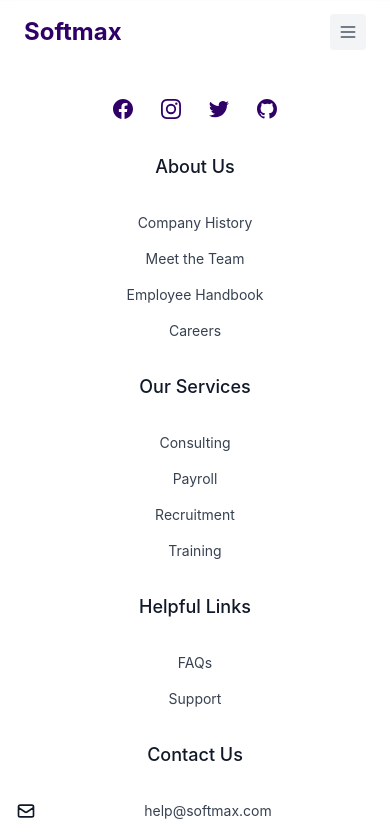
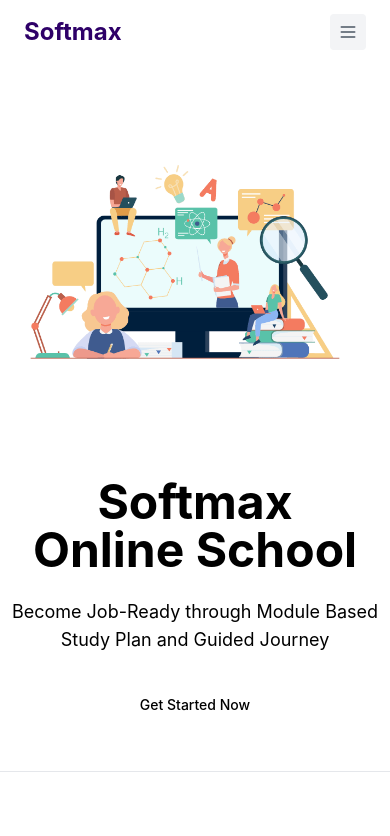
Before and after one commit to MazharulDev/online-school, a Next.js app: page / in a window 390 px wide. Shown: the top 836 px of the page. Built offline with nearby package versions, Linux system fonts and the light colour scheme; no server answers.

Commit message:
banner added with responsive

```diff
--- a/src/app/(root)/layout.tsx
+++ b/src/app/(root)/layout.tsx
@@ -37,7 +37,7 @@
   return (
     <Layout>
       <Navbar />
-      {children}
+      <div className="bg-white">{children}</div>
       <Footer />
     </Layout>
   );
--- a/src/app/(root)/page.tsx
+++ b/src/app/(root)/page.tsx
@@ -1,5 +1,11 @@
+import Banner from "@/components/ui/Banner";
+
 const HomePage = () => {
-  return <div></div>;
+  return (
+    <>
+      <Banner />
+    </>
+  );
 };
 
 export default HomePage;
--- /dev/null
+++ b/src/components/ui/Banner.tsx
@@ -0,0 +1,40 @@
+import bannerImg from "@/assets/banner1.gif";
+import playstoreicon from "@/assets/playstoreicon.png";
+import Image from "next/image";
+import Link from "next/link";
+
+const Banner = () => {
+  return (
+    <section className="max-w-[1200px] mx-auto min-h-[600px] relative overflow-hidden">
+      <div className="flex flex-col-reverse justify-center py-6 mx-auto sm:py-12 lg:py-[100px] lg:flex-row lg:justify-between">
+        <div className="flex flex-col justify-center py-6 text-center rounded-sm lg:max-w-md xl:max-w-lg lg:text-left">
+          <h1 className="text-5xl font-bold leadi sm:text-6xl primary-text">
+            Softmax <br /> Online School
+          </h1>
+          <p className="mt-6 mb-8 text-lg sm:mb-12 ">
+            Become Job-Ready through Module Based Study Plan and Guided Journey
+          </p>
+          <div className="flex md:px-0 px-10  flex-col space-y-4 sm:items-center sm:justify-center sm:flex-row sm:space-y-0 sm:space-x-4 lg:justify-start">
+            <Link
+              href="/packages"
+              className="relative inline-flex items-center justify-center md:justify-start overflow-hidden font-medium transition-all"
+            >
+              <button className="mx-3 my-2 bg-">Get Started Now</button>
+            </Link>
+          </div>
+        </div>
+        <div className="flex items-center justify-center py-6 px-5 md:px-0 mt-8 lg:mt-0 ">
+          <Image
+            src={bannerImg}
+            alt="global map"
+            height={500}
+            width={500}
+            className="object-contain "
+          />
+        </div>
+      </div>
+    </section>
+  );
+};
+
+export default Banner;
```
Also changed, not shown: src/assets/banner1.gif (added), src/assets/playstoreicon.png (added).
